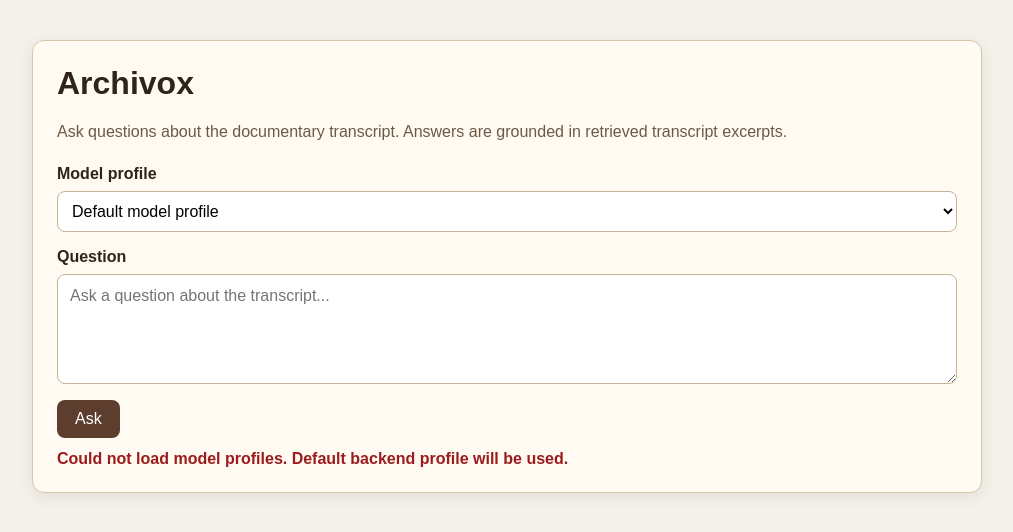
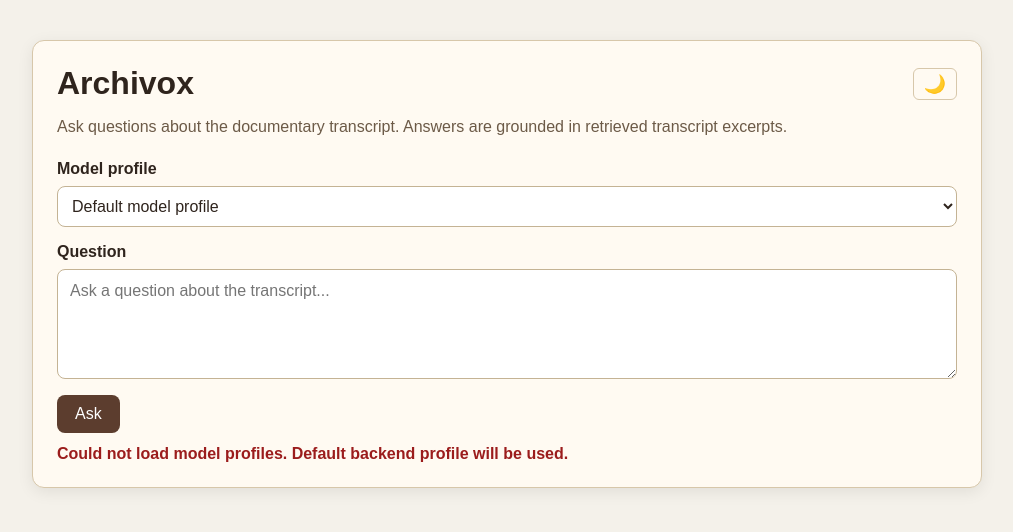
Before and after one commit to StraviosRex/archivox-documentary-qa-backend, a plain HTML site: page app/static/index.html in a window 1280 px wide. Shown: the whole page, without its empty margins (133-1146 px from the left). Drawn offline with Linux system fonts and the light colour scheme; no server answers.

Commit message:
Tech stack update, frontend polish

```diff
--- a/app/static/index.html
+++ b/app/static/index.html
@@ -5,32 +5,105 @@
   <meta name="viewport" content="width=device-width, initial-scale=1.0" />
   <title>Archivox</title>
 
+  <script>
+    const saved = localStorage.getItem("theme");
+    if (saved) document.documentElement.setAttribute("data-theme", saved);
+  </script>
+
   <style>
+    :root {
+      --bg:               #f4f1ea;
+      --text:             #2f241d;
+      --container-bg:     #fffaf2;
+      --container-border: #d7c7aa;
+      --subtitle:         #6c5a47;
+      --input-border:     #c4b394;
+      --input-bg:         #fff;
+      --btn-bg:           #5c3d2e;
+      --btn-color:        #fff;
+      --btn-disabled:     #9b8977;
+      --box-bg:           #fff;
+      --box-border:       #d7c7aa;
+      --source-accent:    #8a6642;
+      --source-bg:        #f9f3e8;
+      --timestamp:        #4a3325;
+      --status:           #6c5a47;
+      --error:            #9b1c1c;
+      --meta-label:       #4a3325;
+    }
+
+    [data-theme="dark"] {
+      --bg:               #1a1410;
+      --text:             #e8ddd0;
+      --container-bg:     #2a1f17;
+      --container-border: #4a3828;
+      --subtitle:         #a08878;
+      --input-border:     #4a3828;
+      --input-bg:         #231a13;
+      --btn-bg:           #8a5a3c;
+      --btn-color:        #fff;
+      --btn-disabled:     #4a3828;
+      --box-bg:           #231a13;
+      --box-border:       #4a3828;
+      --source-accent:    #a07050;
+      --source-bg:        #2f2018;
+      --timestamp:        #c8a888;
+      --status:           #a08878;
+      --error:            #e05555;
+      --meta-label:       #c8a888;
+    }
+
     body {
       font-family: Arial, sans-serif;
-      background: #f4f1ea;
-      color: #2f241d;
+      background: var(--bg);
+      color: var(--text);
       margin: 0;
       padding: 0;
+      transition: background 0.2s, color 0.2s;
     }
 
     .container {
       max-width: 900px;
       margin: 40px auto;
       padding: 24px;
-      background: #fffaf2;
-      border: 1px solid #d7c7aa;
+      background: var(--container-bg);
+      border: 1px solid var(--container-border);
       border-radius: 12px;
       box-shadow: 0 4px 16px rgba(0, 0, 0, 0.08);
+      transition: background 0.2s, border-color 0.2s;
+    }
+
+    .header-row {
+      display: flex;
+      align-items: center;
+      justify-content: space-between;
+      margin-bottom: 0;
     }
 
     h1 {
-      margin-top: 0;
+      margin: 0;
       font-size: 32px;
     }
 
+    .theme-toggle {
+      background: none;
+      border: 1px solid var(--container-border);
+      border-radius: 6px;
+      padding: 6px 10px;
+      cursor: pointer;
+      font-size: 18px;
+      color: var(--text);
+      line-height: 1;
+      margin: 0;
+      transition: border-color 0.2s;
+    }
+
+    .theme-toggle:hover {
+      border-color: var(--source-accent);
+    }
+
     .subtitle {
-      color: #6c5a47;
+      color: var(--subtitle);
       margin-bottom: 24px;
     }
 
@@ -50,34 +123,39 @@
       width: 100%;
       padding: 10px;
       margin-bottom: 16px;
-      border: 1px solid #c4b394;
+      border: 1px solid var(--input-border);
       border-radius: 8px;
-      background: #fff;
+      background: var(--input-bg);
+      color: var(--text);
+      transition: background 0.2s, border-color 0.2s, color 0.2s;
     }
 
     textarea {
       width: 100%;
       min-height: 110px;
       padding: 12px;
-      border: 1px solid #c4b394;
+      border: 1px solid var(--input-border);
       border-radius: 8px;
       resize: vertical;
       box-sizing: border-box;
-      background: #fff;
+      background: var(--input-bg);
+      color: var(--text);
+      transition: background 0.2s, border-color 0.2s, color 0.2s;
     }
 
-    button {
+    button.ask-btn {
       margin-top: 12px;
       padding: 10px 18px;
       border: none;
       border-radius: 8px;
-      background: #5c3d2e;
-      color: #fff;
+      background: var(--btn-bg);
+      color: var(--btn-color);
       cursor: pointer;
+      transition: background 0.2s;
     }
 
-    button:disabled {
-      background: #9b8977;
+    button.ask-btn:disabled {
+      background: var(--btn-disabled);
       cursor: not-allowed;
     }
 
@@ -86,9 +164,10 @@
     .meta-box {
       margin-top: 24px;
       padding: 16px;
-      border: 1px solid #d7c7aa;
+      border: 1px solid var(--box-border);
       border-radius: 10px;
-      background: #fff;
+      background: var(--box-bg);
+      transition: background 0.2s, border-color 0.2s;
     }
 
     .answer-box h2,
@@ -105,16 +184,17 @@
 
     .source {
       padding: 12px;
-      border-left: 4px solid #8a6642;
-      background: #f9f3e8;
+      border-left: 4px solid var(--source-accent);
+      background: var(--source-bg);
       margin-bottom: 12px;
       border-radius: 6px;
+      transition: background 0.2s;
     }
 
     .timestamp {
       font-weight: bold;
       margin-bottom: 6px;
-      color: #4a3325;
+      color: var(--timestamp);
     }
 
     .excerpt {
@@ -123,11 +203,11 @@
 
     .status {
       margin-top: 12px;
-      color: #6c5a47;
+      color: var(--status);
     }
 
     .error {
-      color: #9b1c1c;
+      color: var(--error);
       font-weight: bold;
     }
 
@@ -140,7 +220,7 @@
 
     .meta-label {
       font-weight: bold;
-      color: #4a3325;
+      color: var(--meta-label);
     }
 
     .hidden {
@@ -151,7 +231,10 @@
 
 <body>
   <div class="container">
-    <h1>Archivox</h1>
+    <div class="header-row">
+      <h1>Archivox</h1>
+      <button class="theme-toggle" id="themeToggle" title="Toggle dark mode">🌙</button>
+    </div>
     <p class="subtitle">
       Ask questions about the documentary transcript. Answers are grounded in retrieved transcript excerpts.
     </p>
@@ -164,7 +247,7 @@
     <label for="questionInput">Question</label>
     <textarea id="questionInput" placeholder="Ask a question about the transcript..."></textarea>
 
-    <button id="askButton">Ask</button>
+    <button class="ask-btn" id="askButton">Ask</button>
 
     <div id="status" class="status"></div>
 
@@ -201,6 +284,7 @@
     const questionInput = document.getElementById("questionInput");
     const askButton = document.getElementById("askButton");
     const statusEl = document.getElementById("status");
+    const themeToggle = document.getElementById("themeToggle");
 
     const metaBox = document.getElementById("metaBox");
     const metaProfile = document.getElementById("metaProfile");
@@ -213,6 +297,21 @@
 
     const sourcesBox = document.getElementById("sourcesBox");
     const sourcesEl = document.getElementById("sources");
+
+    function applyTheme(theme) {
+      document.documentElement.setAttribute("data-theme", theme);
+      themeToggle.textContent = theme === "dark" ? "☀️" : "🌙";
+      themeToggle.title = theme === "dark" ? "Switch to light mode" : "Switch to dark mode";
+      localStorage.setItem("theme", theme);
+    }
+
+    const initialTheme = document.documentElement.getAttribute("data-theme") || "light";
+    applyTheme(initialTheme);
+
+    themeToggle.addEventListener("click", () => {
+      const current = document.documentElement.getAttribute("data-theme");
+      applyTheme(current === "dark" ? "light" : "dark");
+    });
 
     function setStatus(message, isError = false) {
       statusEl.textContent = message;
```
Also changed, not shown: 1 other file.
